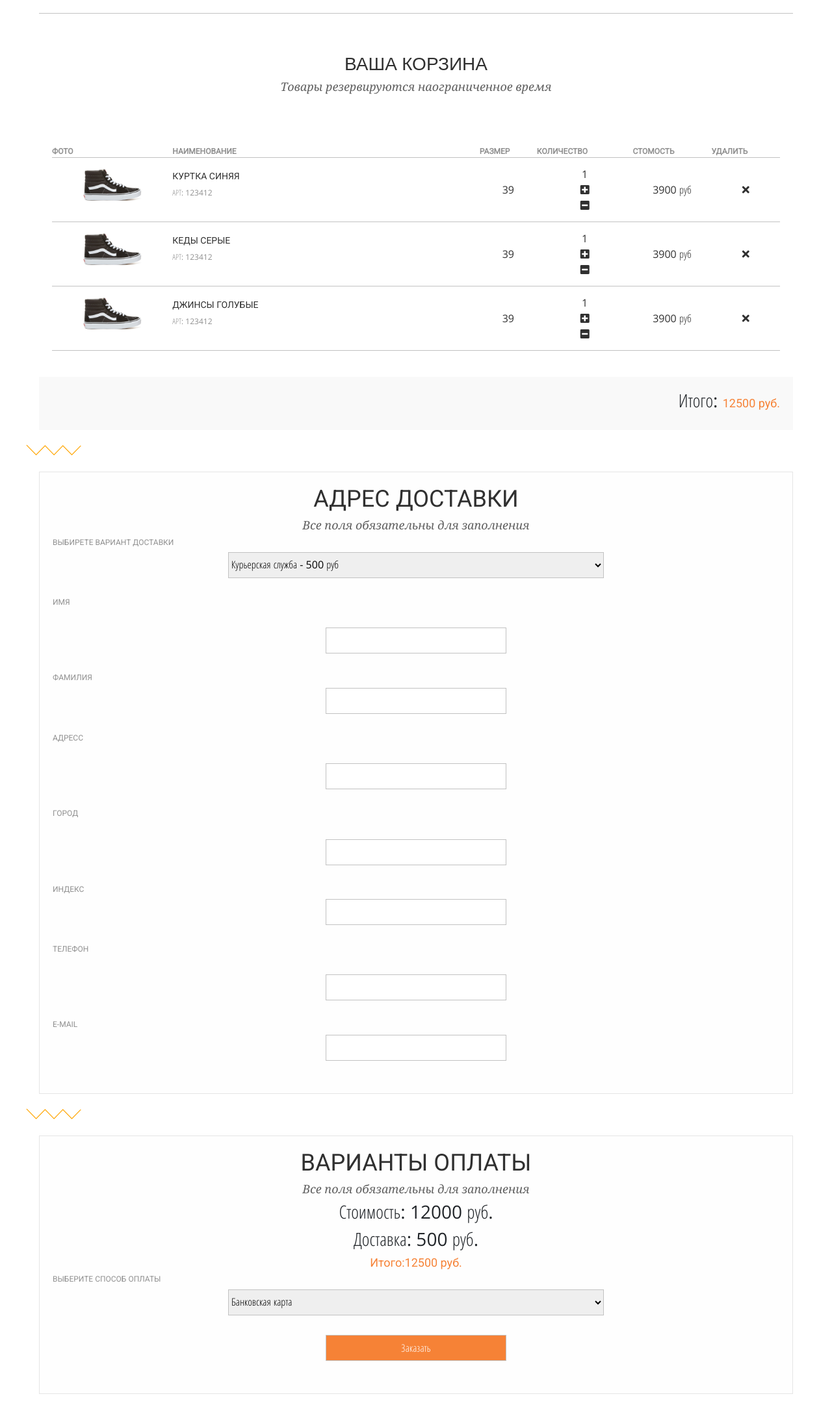
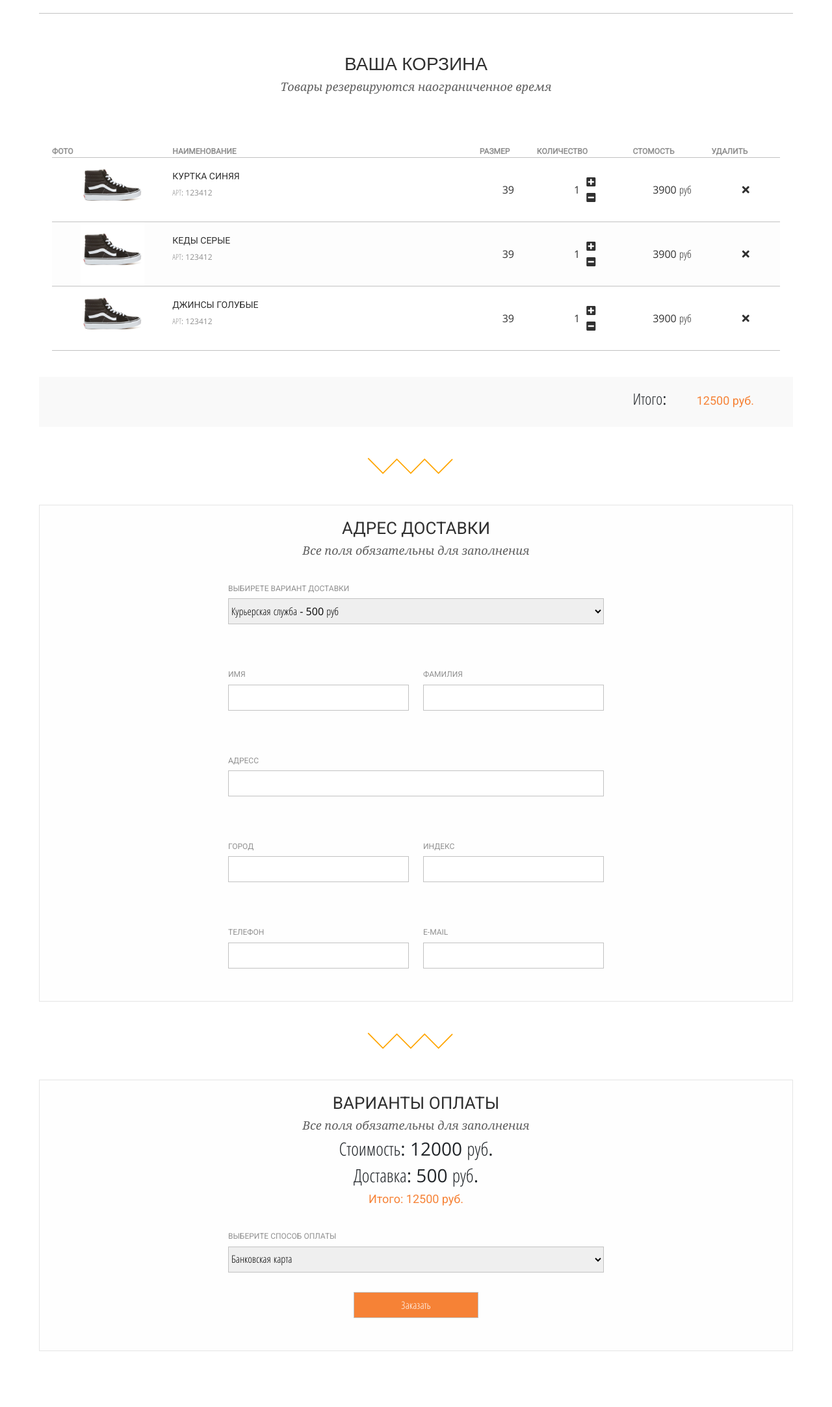
Before and after one commit to damarrus/project0408, a PHP site: page /cart.php in a window 1280 px wide. Shown: the whole page at 65% size. After the commit the page ends 2080 px from the top, so only its background shows below. Run offline with PHP 8.4, Linux system fonts and the light colour scheme; some libraries are stand-ins or nearby versions.

Commit message:
add style and flex model

```diff
--- a/css/style.css
+++ b/css/style.css
@@ -72,6 +72,16 @@ th {
     text-transform: uppercase;
 }
 
+#kolvo {
+    display: flex;
+    justify-content: center;
+    align-items: center;
+}
+
+#count {
+    margin-right: 10px;
+}
+
 #cart img {
     width: 98px;
     height: 98px;
@@ -89,17 +99,27 @@ svg {
     fill: none;
     stroke: orange;
     stroke-width: 1;
-    width: 30%;
-
+    width: 250px;
+    height: 40px;
+    justify-content: center;
+    align-items: center;
+    padding-left: 50px;
 
 }
 
+
+
 #zigzag{
-    margin-left: auto;
-    margin-right: auto;
+
     transform: scale( 1, -1);
     background-color: rgb(255, 255, 255);
-
+    display: flex;
+    justify-content: center;
+    align-items: center;
+    margin-top: 40px;
+    margin-bottom: 40px;
+    padding: 20px;
+    margin: 20px;
 
 
 }
@@ -119,7 +139,7 @@ svg {
     /* background-color: rgb(255, 255, 255); */
     margin-bottom: 30px;
 
-    width: 278px;
+    /* width: 278px; */
     height: 40px;
 
 }
@@ -134,8 +154,55 @@ svg {
     height: 40px;
 
 }
+
+#zakaz {
+    width: 578px;
+
+    justify-content: center;
+    align-items: center;
+    margin-left: auto;
+    margin-right: auto;
+    margin-top: 40px;
+
+}
+
+#zakaz-lg {
+    width: 578px;
+
+    justify-content: center;
+    align-items: center;
+    margin-left: auto;
+    margin-right: auto;
+
+    display: flex;
+}
+
+#zakaz-sml-r {
+    width: 278px;
+
+    justify-content: center;
+    align-items: center;
+
+    margin-right: auto;
+    margin-top: 40px;
+}
+#zakaz-sml-l {
+    width: 278px;
+
+    justify-content: center;
+    align-items: center;
+
+    margin-left: auto;
+    margin-top: 40px;
+}
+
+
 #adress {
     width: 578px;
+}
+
+#pole {
+    width: 278px;
 }
 
 hr {
@@ -147,6 +214,7 @@ hr {
     border-style: inset;
     border-width: 1px;
 }
+
 
 #btn {
     border-width: 1px;
@@ -162,7 +230,7 @@ hr {
 
 
 #vasacart {
-    font-size: 36px;
+    font-size: 26px;
     font-family: "Roboto";
     color: rgb(48, 48, 48);
     text-transform: uppercase;
@@ -175,13 +243,9 @@ hr {
     text-transform: uppercase;
 
   }
-  .выберите_вариант_доставки {
-    font-size: 12px;
-    font-family: "Myriad Pro";
-    color: rgb(96, 96, 96);
-    text-transform: uppercase;
 
-  }
+
+
 #podzagolov {
     font-size: 18px;
     font-family: "Georgia";
@@ -193,6 +257,8 @@ hr {
     font-size: 18px;
     font-family: "Roboto";
     color: rgb(246, 130, 54);
+    margin-right: 40px;
+    margin-left: 40px;
 
   }
 
--- a/views/cart.php
+++ b/views/cart.php
@@ -49,7 +49,8 @@
             </td>
             <td>39</td>
             <td>
-                <div>1
+                <div id="kolvo">
+                    <div id="count">1</div>
                     <div>
                     <i class="fas fa-plus-square"></i><br>
                     <i class="fas fa-minus-square"></i></i>
@@ -61,7 +62,7 @@
 
         </tr>
 
-        <tr>
+        <tr bgcolor="#fdfdfd">
             <td>
                     <div class="product_foto">
                         <img src="../images/product/9.jpg" alt="">
@@ -75,10 +76,11 @@
             </td>
             <td>39</td>
             <td>
-                <div>1
+                <div id="kolvo">
+                    <div id="count">1</div>
                     <div>
                     <i class="fas fa-plus-square"></i><br>
-                        <i class="fas fa-minus-square"></i>
+                    <i class="fas fa-minus-square"></i></i>
                     </div>
                 </div>
             </td>
@@ -100,10 +102,11 @@
             </td>
             <td>39</td>
             <td>
-                <div>1
+                <div id="kolvo">
+                    <div id="count">1</div>
                     <div>
                     <i class="fas fa-plus-square"></i><br>
-                        <i class="fas fa-minus-square"></i>
+                    <i class="fas fa-minus-square"></i></i>
                     </div>
                 </div>
             </td>
@@ -115,50 +118,67 @@
 
     </div>
     <div id="summ">
-        <h3>Итого: <span id="itogo">12500 руб.</span></h3>
+        <h4>Итого: <span id="itogo">12500 руб.</span></h4>
     </div>
     <div id="zigzag">
-        <svg viewBox="0 0 311.1 14.4">
+        <svg viewBox="0 0 111.1 14.4">
           <polyline points="0.7,13.7 13.4,0.8 25.3,12.8 37.2,0.8 49,12.8 60.9,0.8 72.8,12.8 84.7"></polyline>
         </svg>
     </div>
 
     <div id="forma">
         <form action="dostavka" method="post">
-            <h2 id="vasacart">Адрес доставки</h2>
+            <h3 id="vasacart">Адрес доставки</h3>
             <h5 id="podzagolov">Все поля обязательны для заполнения</h5>
+            <div id="zakaz">
                 <h4 id="seriy">Выбирете вариант доставки</h4>
                 <select name="delivery" id="">
                     <option value="">Курьерская служба - 500 руб</option>
                     <option value="">Сомовывоз</option>
                     <option value="">Почта России</option>
                 </select>
-            <br>
+            </div>
+            <div id="zakaz-lg">
+                <div id="zakaz-sml-r">
                     <h4 id="seriy">Имя</h4>
-            <br>
-            <input type="text" name="" id="">
+                    <input type="text" name="" id="pole">
+                </div>
+                <div id="zakaz-sml-l">
                     <h4 id="seriy">Фамилия</h4>
-            <input type="text" name="" id="">
-            <br>
+                    <input type="text" name="" id="pole">
+                </div>
+
+            </div>
+            <div id="zakaz">
+
                 <h4 id="seriy">Адресс</h4>
-            <br>
                 <input type="text" name="" id="adress">
-            <br>
+            </div>
+            <div id="zakaz-lg">
+                <div id="zakaz-sml-r">
+
                     <h4 id="seriy">Город</h4>
-            <br>
-            <input type="text" name="" id="">
 
+                    <input type="text" name="" id="pole">
+                </div>
+                <div id="zakaz-sml-l">
                     <h4 id="seriy">Индекс</h4>
-            <input type="text" name="" id="">
-            <br>
+                    <input type="text" name="" id="pole">
+                </div>
+            </div>
+            <div id="zakaz-lg">
+                <div id="zakaz-sml-r">
                     <h4 id="seriy">Телефон</h4>
-            <br>
-            <input type="tel" name="" id="">
+                    <input type="tel" name="" id="pole">
+                </div>
+                <div id="zakaz-sml-l">
                     <h4 id="seriy">Е-MAIL</h4>
-            <input type="email" name="" id="">
+                   <input type="email" name="" id="pole">
+                </div>
+            </div>
     </div>
             <div id="zigzag">
-                <svg viewBox="0 0 311.1 14.4">
+                <svg viewBox="0 0 111.1 14.4">
                 <polyline points="0.7,13.7 13.4,0.8 25.3,12.8 37.2,0.8 49,12.8 60.9,0.8 72.8,12.8 84.7"></polyline>
                 </svg>
             </div>
@@ -169,11 +189,12 @@
             <div>
                 <h3>Стоимость: 12000 руб.</h3>
                 <h3>Доставка: 500 руб.</h3>
-                <h3 id="itogo">Итого:12500 руб.</h3>
+                <h4 id="itogo">Итого: 12500 руб.</h4>
             </div>
-            <h2 id="seriy">выберите способ оплаты</h2>
+            <div id="zakaz">
+                <h3 id="seriy">выберите способ оплаты</h3>
                 <select name="pay" id="">
-                <option value="">  Банковская карта
+                    <option value="" style="background-image: url(/images/icons/viza.svg);">  Банковская карта
 
                     </option>
                     <option value="">Счет</option>
@@ -181,6 +202,7 @@
                 </select>
                 <br>
                 <input type="submit" id="btn" value="Заказать">
+            </div>
         </div>
 
     </form>
```
Lines whose indentation alone changed are shown as unchanged.
